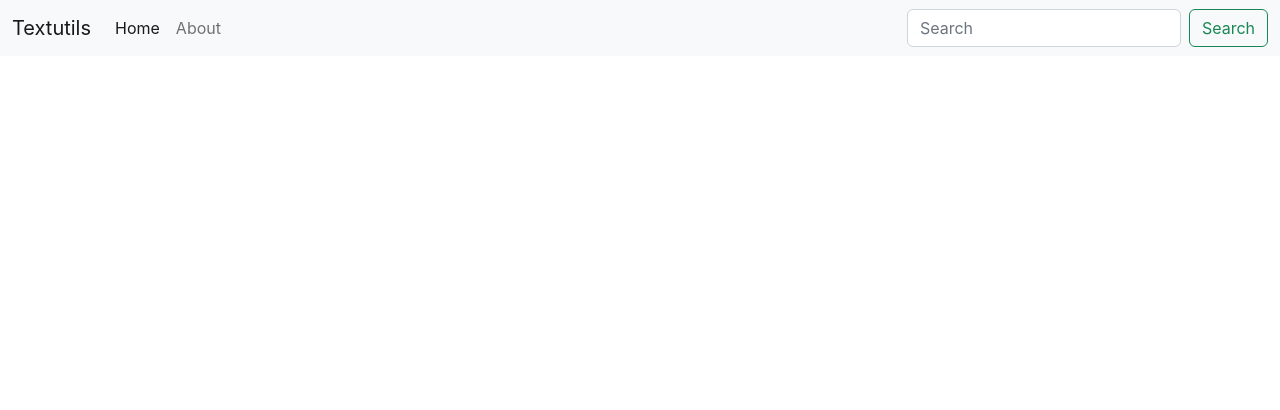
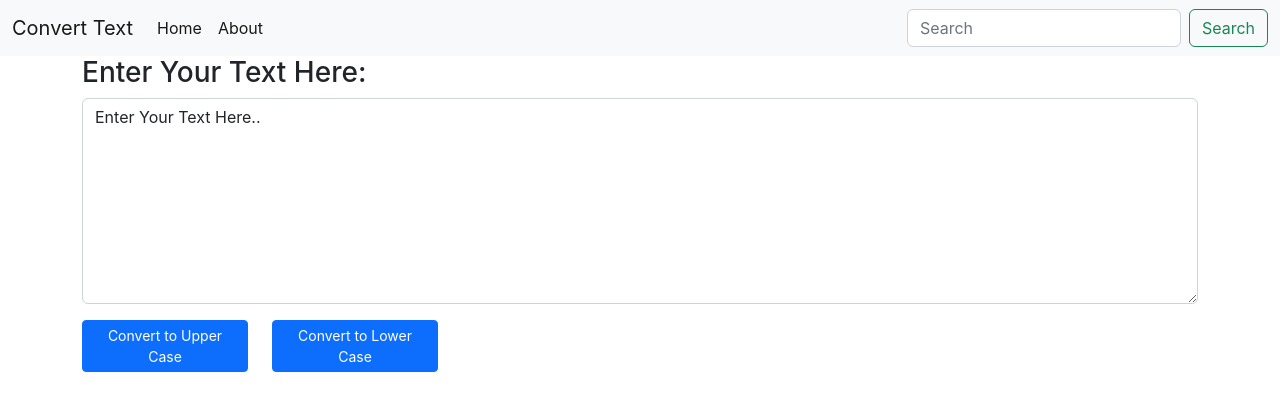
Before and after one commit to anshikaagrawal29/ReactCourse, a React (Create React App) app: page / in a window 1280 px wide. Shown: the top 410 px of the page. Built offline with nearby package versions, Linux system fonts and the light colour scheme.

Commit message:
Events and State

```diff
--- a/src/App.js
+++ b/src/App.js
@@ -1,10 +1,15 @@
 import Navbar from "./component/Navbar";
+import TextForm from "./component/TextForm";
+
 /*Added new Component and Learned PropTypes and Prop...*/
 function App() {
   return (
     <>
+    <Navbar title="Convert Text" aboutText = "About"/>
+    <div className="container">
+    <TextForm/>
+      </div>
 
-    <Navbar title="Textutils" aboutText = "About"/>
     </>
   );
 }
--- a/src/component/Navbar.js
+++ b/src/component/Navbar.js
@@ -15,7 +15,7 @@ export default function Navbar(props) {
           <a className="nav-link active" aria-current="page" href="/">Home</a>
         </li>
         <li className="nav-item">
-          <a className="nav-link" href="/">{props.aboutText}</a>
+          <a className="nav-link active" href="/">{props.aboutText}</a>
         </li>
       </ul>
       <form className="d-flex" role="search">
--- /dev/null
+++ b/src/component/TextForm.js
@@ -0,0 +1,39 @@
+import React, {useState} from 'react'
+
+export default function TextForm() {
+ const[text, setText] = useState("Enter Your Text Here..")
+
+ const setUpValueOfMyText = () =>
+ {
+    let newtext = text.toUpperCase();
+    setText(newtext)
+ }
+
+ const onchangeOfMyText = (event) =>
+ {
+    setText(event.target.value)
+ }
+
+ const setLoValueOfMyText = () =>
+ {
+    let lowerText = text.toLowerCase();
+    setText(lowerText)
+ }
+
+  return (
+    <div>
+        <h3> Enter Your Text Here: </h3>
+        <div className="mb-3">
+        <textarea className="form-control" value={text} onChange={onchangeOfMyText} id="myText" rows="8"></textarea>
+            <div class="row">
+                <div className="col-2">
+                <button type="button" onClick={setUpValueOfMyText} className="btn btn-primary btn-sm my-3" >Convert to Upper Case</button>
+                </div>
+                <div className="col-2">
+                <button type="button" onClick={setLoValueOfMyText} className="btn btn-primary btn-sm my-3">Convert to Lower  Case</button>
+                </div>
+            </div>
+        </div>
+    </div>
+  )
+}
```
